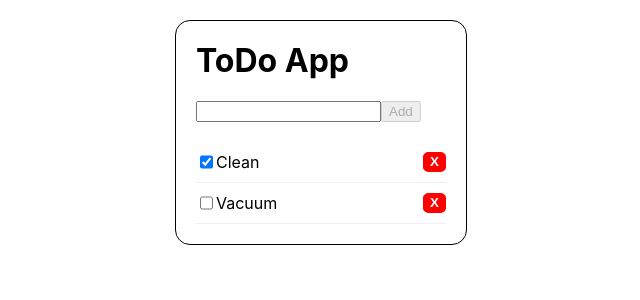
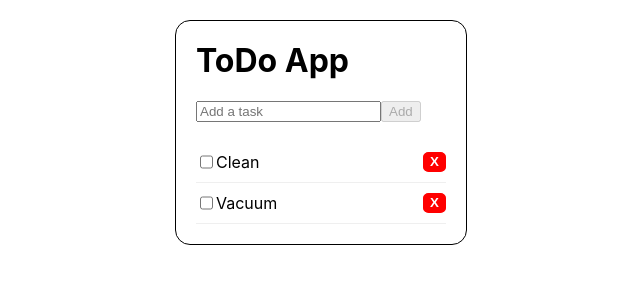
Before and after one commit to bmanderino/todo, a React (Create React App) app: page / in a window 1280 px wide. Shown: the top 300 px of the page, without its empty margins (319-959 px from the left). Built offline with nearby package versions, Linux system fonts and the light colour scheme.

Commit message:
updated functions

```diff
--- a/src/App.js
+++ b/src/App.js
@@ -1,4 +1,4 @@
-import React, {useState} from 'react'
+import React, {useState, useEffect} from 'react'
 import './App.css';
 import { NewTaskForm } from './components/NewTaskForm';
 import { ToDoList } from './components/ToDoList';
@@ -10,7 +10,7 @@ const tasks = [
   {
     id: getID(), // unique
     text: "Clean", // not unique
-    completed: true
+    completed: false
   },
   {
     id: getID(),
@@ -18,6 +18,10 @@ const tasks = [
     completed: false
   }
 ]
+
+const initializeTaskList = () => {
+  return JSON.parse(window.localStorage.getItem('tasks')) ?? tasks
+}
 
 /*
 
@@ -44,19 +48,23 @@ Stretch:
 
 
 function App() {
-  const [todos, setTodos] = useState(tasks)
+  const [todos, setTodos] = useState(initializeTaskList())
 
-  const handleSubmit = (text, e) => {
+  const addNewTask = (text, e) => {
     e.preventDefault()
     let newItem = {text: text, completed: false, id: getID()}
     setTodos(prev => [...prev, newItem])
   }
 
+  useEffect(() => {
+    window.localStorage.setItem('tasks', JSON.stringify(todos))
+  },[todos])
+
   return (
     <div id="App">
       <div className='container'>
         <h1 className='mainTitle'>ToDo App</h1>
-        <NewTaskForm onFormSubmit={handleSubmit} />
+        <NewTaskForm onFormSubmit={addNewTask} />
         <ToDoList todos={todos} setAllTasks={setTodos} />
       </div>
     </div>
--- a/src/components/NewTaskForm.js
+++ b/src/components/NewTaskForm.js
@@ -20,7 +20,7 @@ export const NewTaskForm = ({...props}) => {
   return (
     <div className="addTask">
       <form onSubmit={handleFormSubmit(text)}>
-        <input value={text} onChange={handleInputChange} />
+        <input value={text} onChange={handleInputChange} placeholder='Add a task' />
         <button type="submit" disabled={!text.length}>Add</button>
       </form>
     </div>
--- a/src/components/ToDoItem.js
+++ b/src/components/ToDoItem.js
@@ -14,7 +14,7 @@ export const ToDoItem = ({...props}) => {
 
 
   return (
-    <div key={key} id={id} className="todoItem">
+    <div key={key} className="todoItem">
       <input type="checkbox" defaultChecked={completed} onChange={onToggleCompleted(id)} />
       {text}
       <RemoveTaskButton onDelete={onDelete(id)} />
--- a/src/components/ToDoList.js
+++ b/src/components/ToDoList.js
@@ -9,11 +9,11 @@ export const ToDoList =({ ...props }) => {
   } = props
 
   const handleDelete = (id) => () => {
-    setAllTasks(todos.filter((item) => item.id !== id))
+    setAllTasks(prev => prev.filter((item) => item.id !== id))
   }
 
   const handleComplete = (id) => () => {
-    setAllTasks(todos.map((item) => {
+    setAllTasks(prev => prev.map((item) => {
       if (item.id === id) {
         item.completed = !item.completed
       }
```
